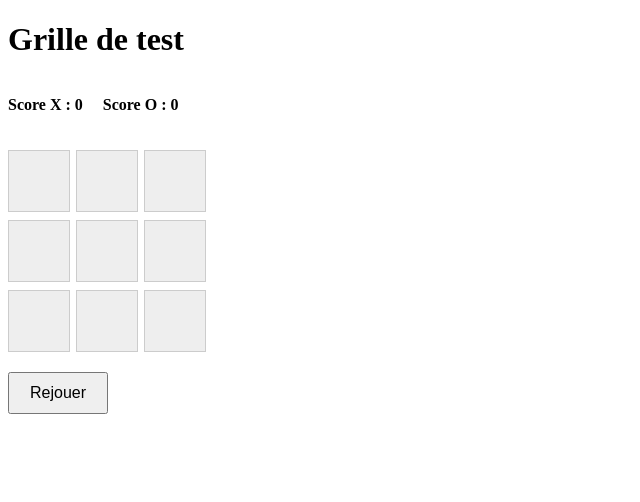
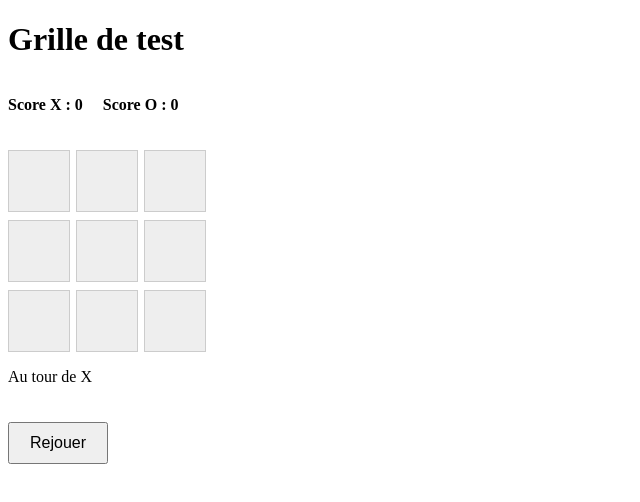
Before and after one commit to helio75011/Morpion, a SvelteKit app: page / in a window 1280 px wide. Shown: the top 502 px of the page, without its empty margins (0-640 px from the left). Built offline with nearby package versions, Linux system fonts and the light colour scheme.

Commit message:
posters players

```diff
--- a/src/routes/+page.svelte
+++ b/src/routes/+page.svelte
@@ -71,6 +71,8 @@
   {/each}
 </div>
 
+<p>Au tour de {currentPlayer}</p>
+
 <button on:click={resetGame}> Rejouer </button>
 
 <style>
```
